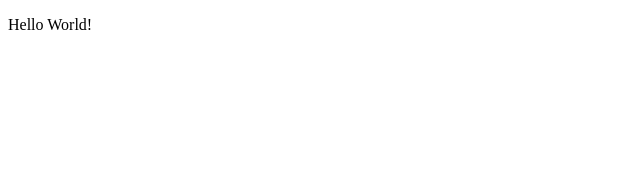
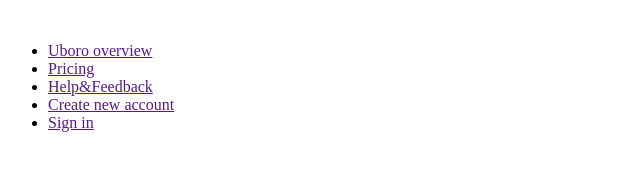
Before and after one commit to Shevtsooov/HTML, a plain HTML site: page index.html in a window 1280 px wide. Shown: the whole page, without its empty margins (0-640 px from the left). Drawn offline with Linux system fonts and the light colour scheme.

Commit message:
added header with navigation

```diff
--- a/index.html
+++ b/index.html
@@ -3,10 +3,55 @@
 <head>
     <meta charset="UTF-8">
     <meta http-equiv="X-UA-Compatible" content="IE=edge">
-    <meta name="viewport" content="width=device-width, initial-scale=1.0">
+    <meta name="viewport" content="width= , initial-scale=1.0">
     <title>Document</title>
 </head>
 <body>
-    <p>Hello World!</p>
+
+    <!--Header-->
+    <header>
+        <nav>
+          <div class="logo-cnt">
+            <img src="" alt="">
+          </div>
+            <ul class="nav-items-cnt">
+
+                <li class="nav-item">
+                    <a href="" class="header-link">Uboro overview</a>
+                </li>
+
+                <li class="nav-item">
+                <a href="" class="header-link">Pricing</a>
+                </li>
+
+                <li class="nav-item">
+                    <a href="" class="header-link">Help&Feedback</a>
+                </li>
+
+                <li class="nav-item">
+                    <a href="" class="header-link">Create new account</a>
+                </li>
+
+                <li class="nav-item">
+                <a href="" class="header-link">Sign in</a>
+                </li>
+
+             </ul>
+        </nav>
+    </header>
+    <!--/Header-->
+
+    <!--Content-->
+    <main>
+
+    </main>
+    <!--/Content-->
+
+    <!--Footer-->
+    <footer>
+
+    </footer>
+     <!--/Footer-->
+
 </body>
 </html>
```
